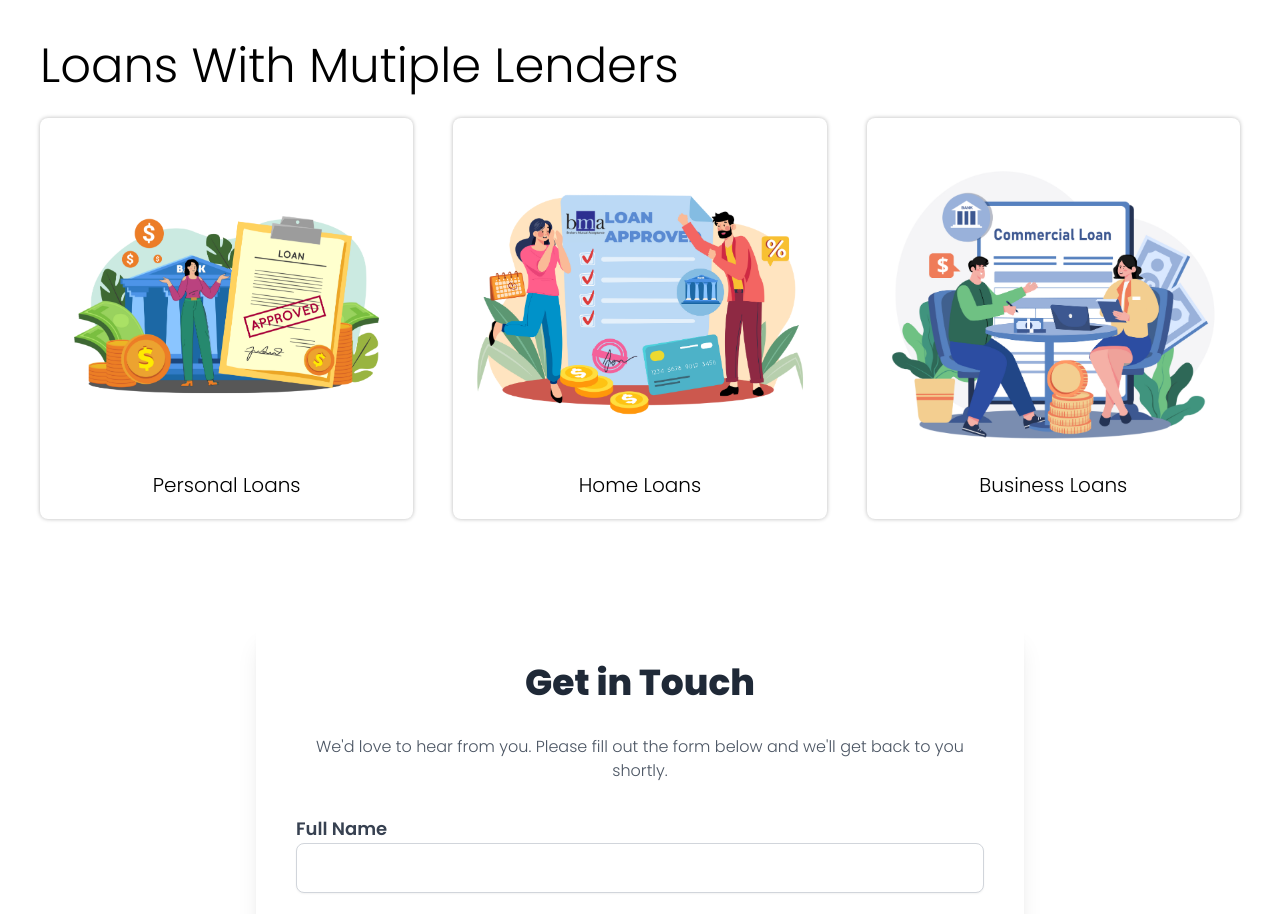
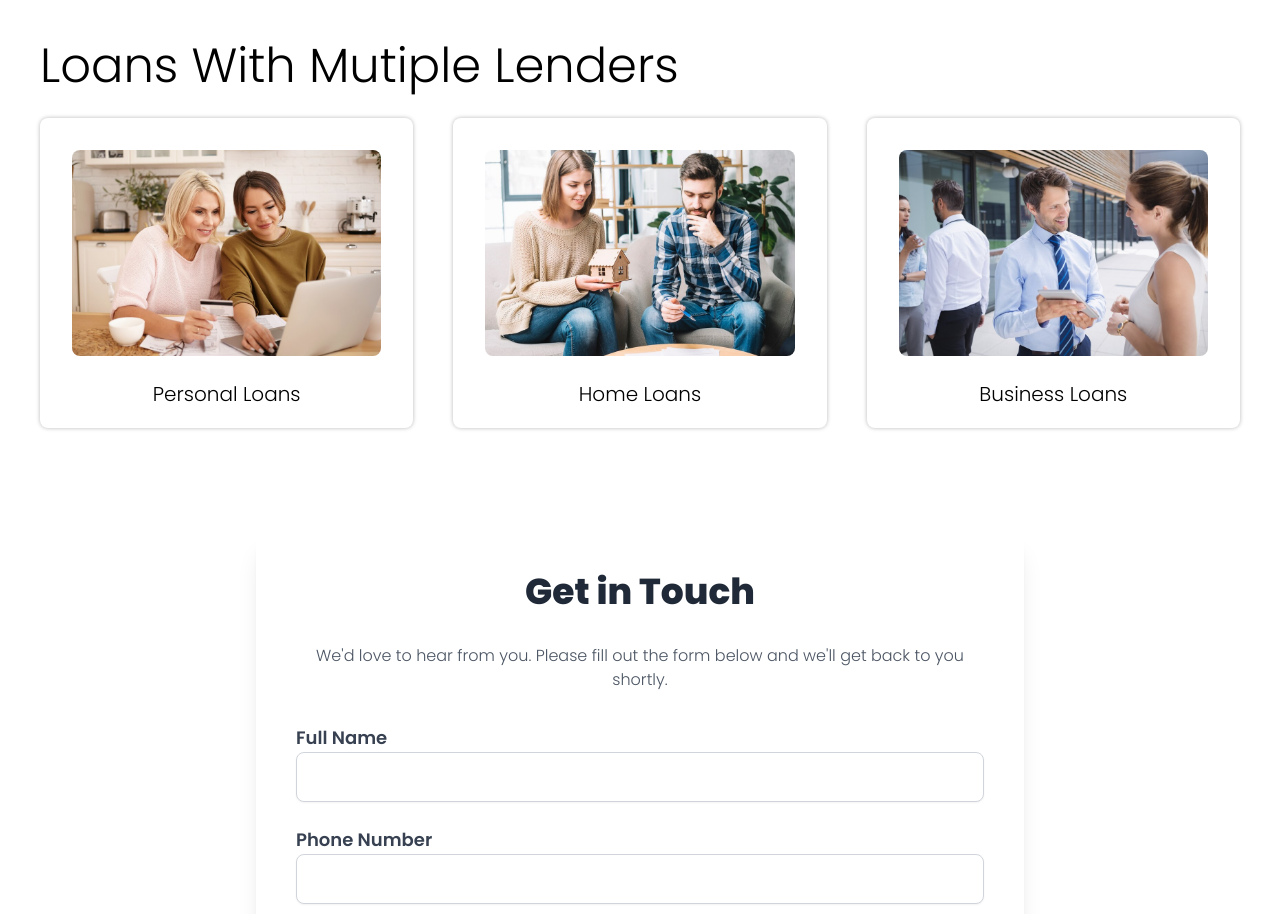
Before and after one commit to Jayden-Vivar-Webdev/brokers_mutual_production_env, a plain HTML site: page public/index.html in a window 1280 px wide. Shown: the part 1760-2674 px from the top of the page. Drawn offline with nearby package versions, Linux system fonts and the light colour scheme.

Commit message:
applied new images

```diff
--- a/public/index.html
+++ b/public/index.html
@@ -222,19 +222,19 @@
 
           <div data-name="personal-loan"
             class="col-span-3 sm:col-span-1 justify-items-center items-center bx-shadow rounded-lg p-5 bg-white widget hidden-elm js-open-popup" >
-            <img src="../assets/images/approval.png" loading="lazy" alt="img-display-1">
-            <p class="text-xl text-center">Personal Loans</p>
+            <img class="p-3 border-round" src="../assets/images/portrait-women-working-house_344912-1194.jpg" loading="lazy" alt="img-display-1">
+            <p class="mt-3 text-xl text-center">Personal Loans</p>
           </div>
 
           <div data-name="home-loan"
             class="col-span-3 sm:col-span-1 justify-items-center items-center bx-shadow rounded-lg p-5 bg-white widget hidden-elm js-open-popup">
-            <img src="../assets/images/bma-approval.png" loading="lazy" alt="img-display-2">
-            <p class="text-xl text-center">Home Loans</p>
+            <img class="p-3 border-round" src="../assets/images/young-couple-thinking-mortgage_23-2147797653.jpg" loading="lazy" alt="img-display-2">
+            <p class="mt-3 text-xl text-center">Home Loans</p>
           </div>
           <div data-name="business-loan"
             class="col-span-3 sm:col-span-1 justify-items-center items-center bx-shadow rounded-lg p-5 bg-white widget hidden-elm js-open-popup">
-            <img src="../assets/images/commercial.png" loading="lazy" alt="img-display-3">
-            <p class="text-xl text-center">Business Loans</p>
+            <img class="p-3 border-round" src="../assets/images/businessman-colleague-discussing-digital-tablet_107420-74327.jpg" loading="lazy" alt="img-display-3">
+            <p class="mt-3 text-xl text-center">Business Loans</p>
           </div>
         </div>
       </div>
--- a/styles.css
+++ b/styles.css
@@ -151,7 +151,9 @@ main {
   }
 } */
 
-
+.border-round{
+  border-radius: 20px;
+}
 
 .grid-elm:nth-child(2) {
   transition-delay: 100ms;
```
Also changed, not shown: public/about.html (+3 -3 lines), public/join.html (+6 -6 lines), assets/images/business-people-shaking-hands-together_53876-20488.jpg (added), assets/images/businessman-colleague-discussing-digital-tablet_107420-74327.jpg (added), assets/images/excavator-action_1112-1598.jpg (added), assets/images/happy-couple-making-their-home-budget-while-going-through-finances-together_637285-2936.jpg (added), assets/images/portrait-women-working-house_344912-1194.jpg (added), assets/images/young-couple-thinking-mortgage_23-2147797653.jpg (added), output.css, 3 other files.
